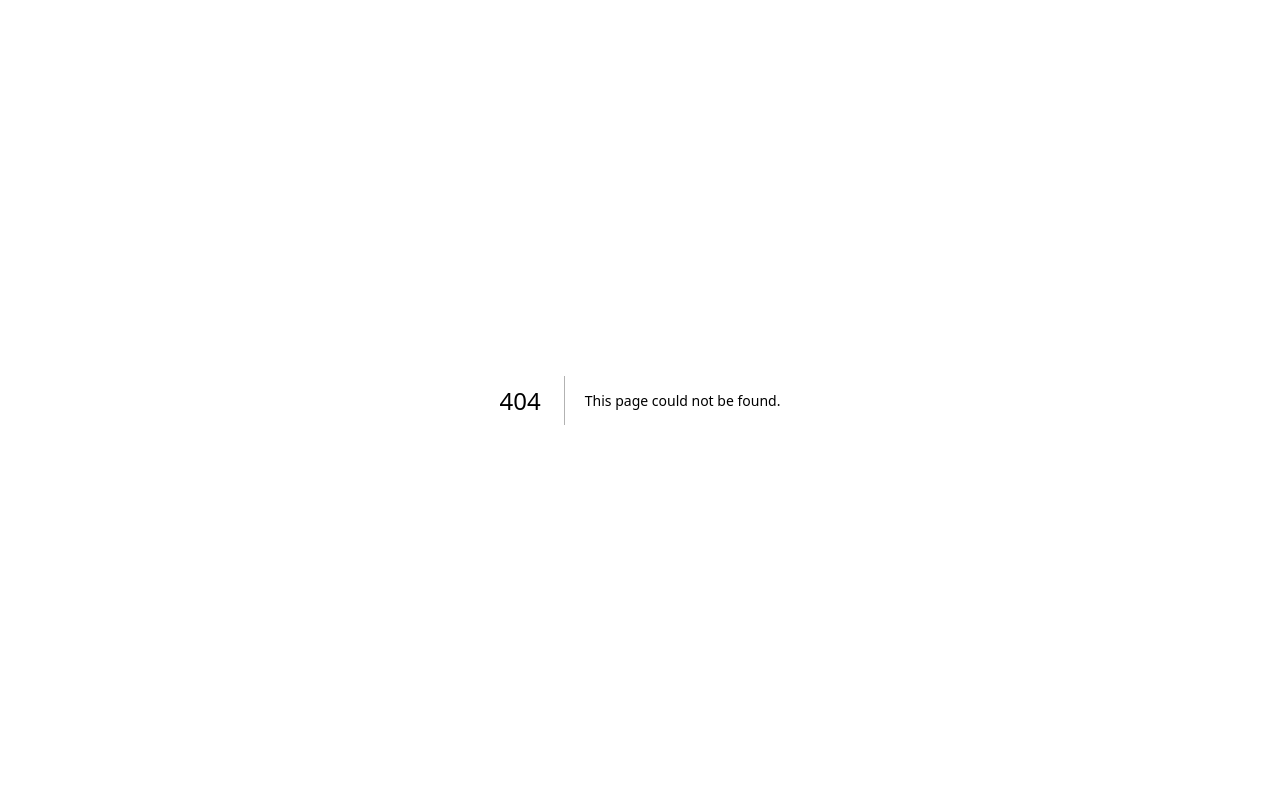
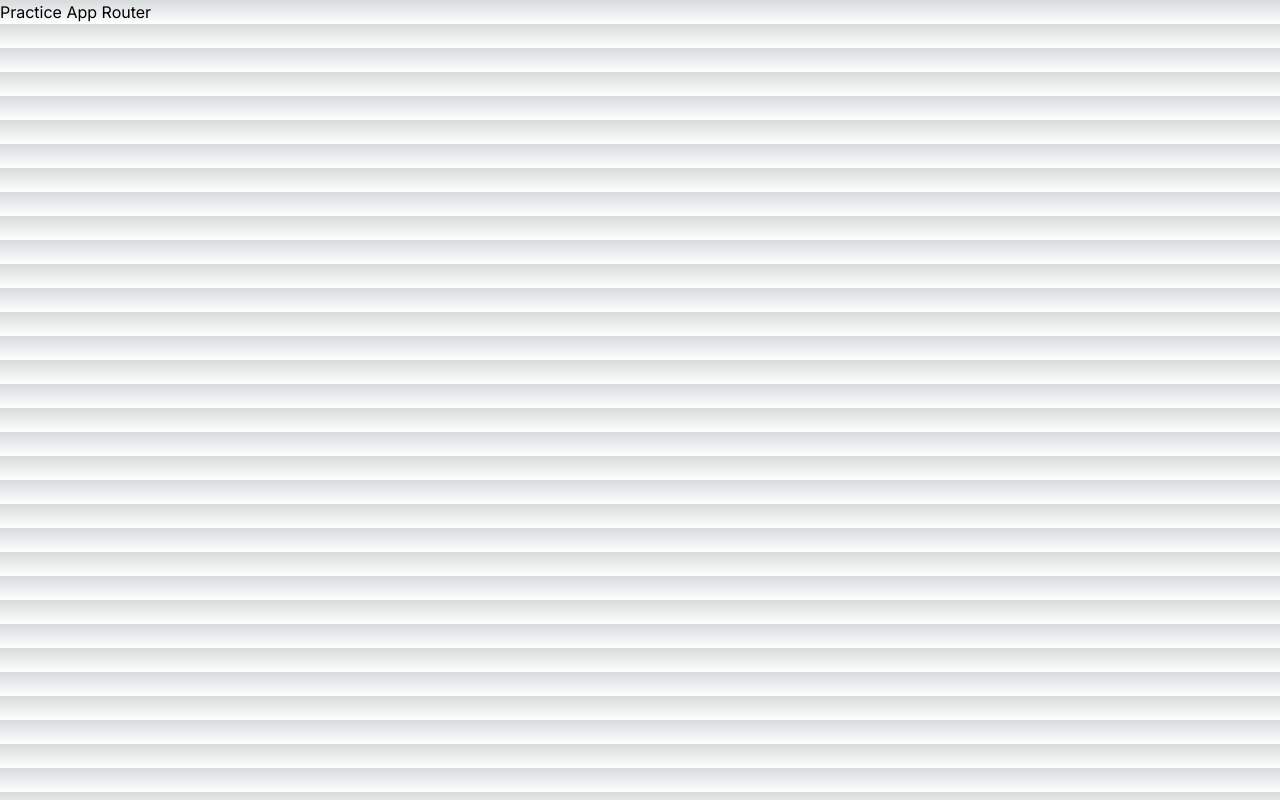
Before and after one commit to yusakuvol/betting-method, a Next.js app: page /practice in a window 1280 px wide. Before the commit this address had no page. Built offline with nearby package versions, Linux system fonts and the light colour scheme.

Commit message:
add page

```diff
--- /dev/null
+++ b/src/app/practice/page.tsx
@@ -0,0 +1,7 @@
+export default function Practice() {
+  return (
+    <div>
+      <p>Practice App Router</p>
+    </div>
+  )
+}
```
